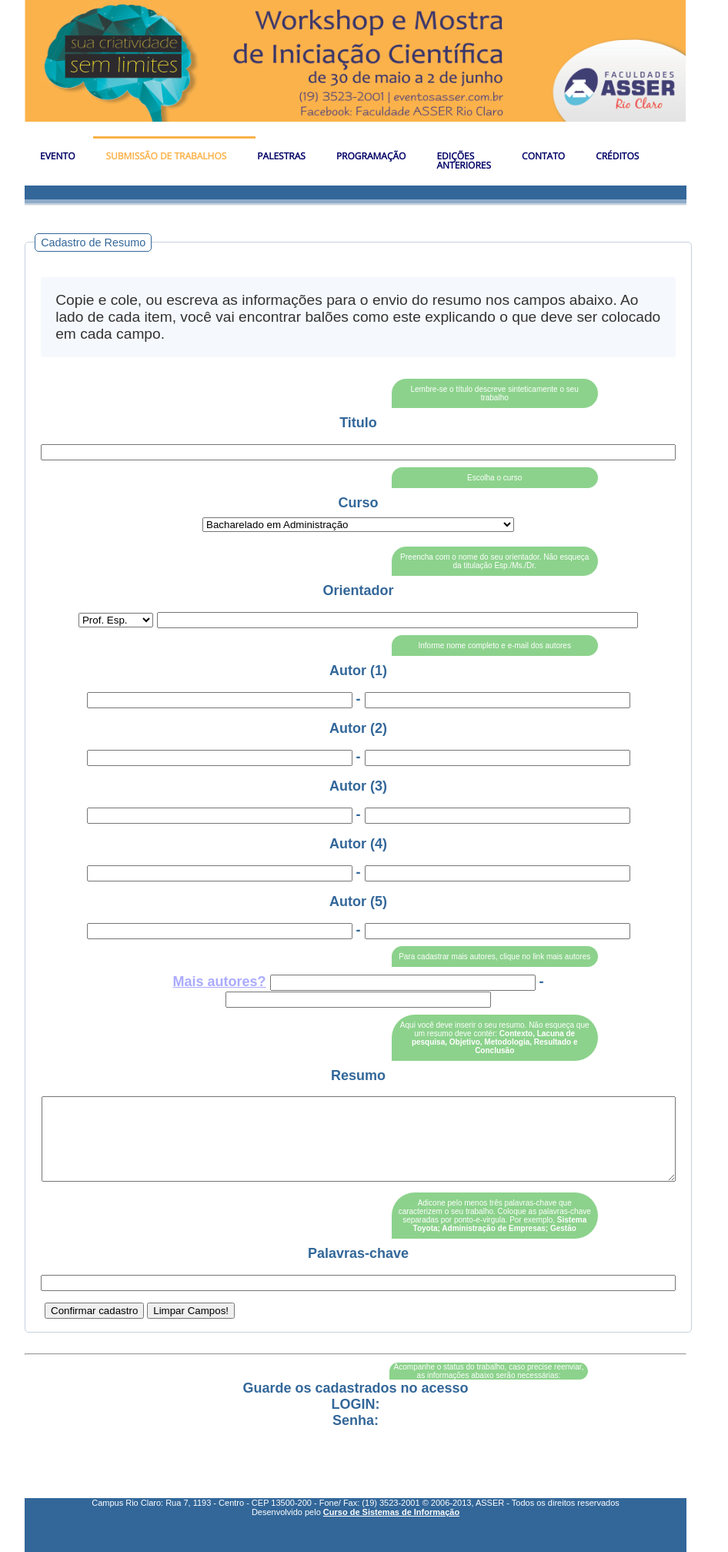
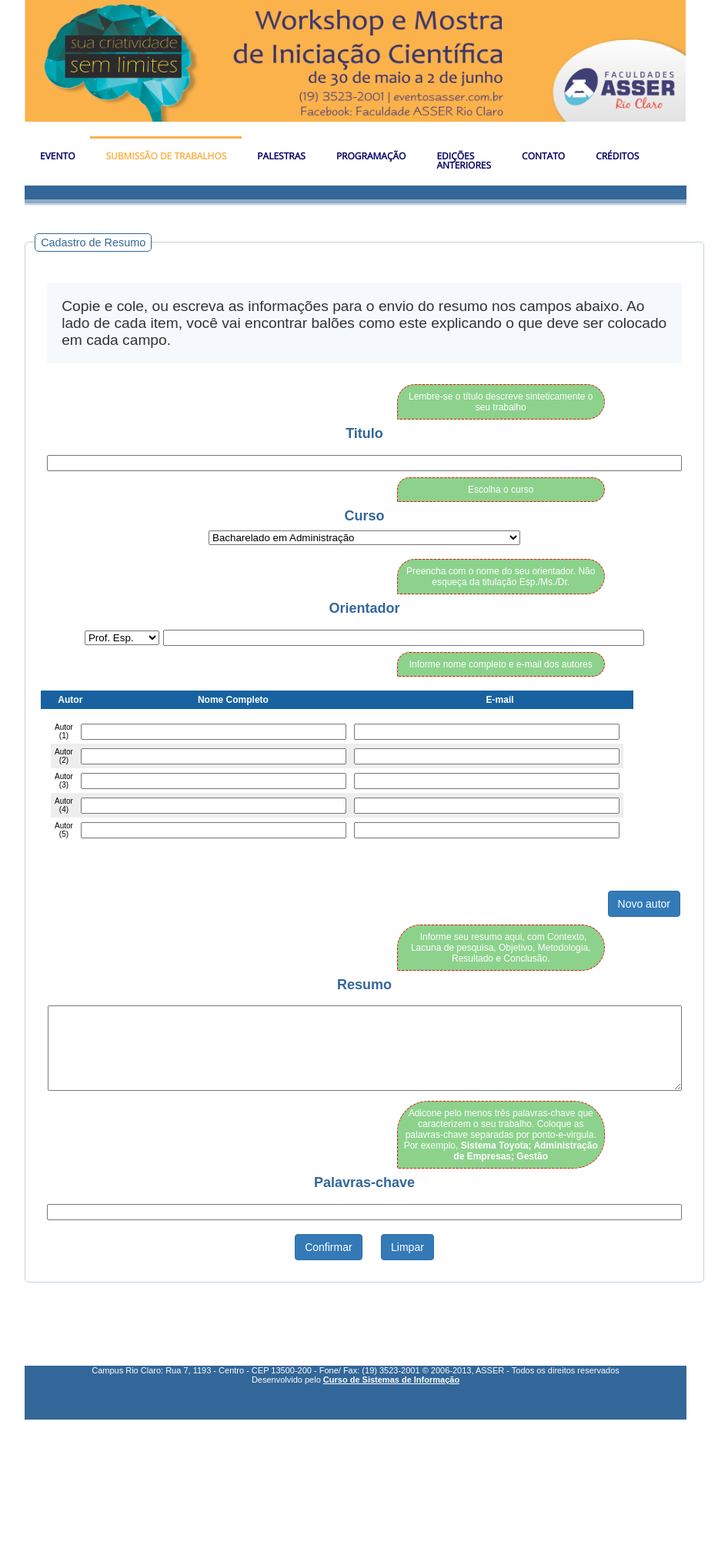
Before and after one commit to aceiro/eventosasser, a PHP site: page /cad_usuario/cad_resumo.php in a window 1280 px wide. Shown: the whole page at 77% size, without its empty margins (178-1124 px from the left). After the commit the page ends 1844 px from the top, so only its background shows below. Run offline with PHP 8.4, Linux system fonts and the light colour scheme; some libraries are stand-ins or nearby versions.

Commit message:
add final changed for n-authors

```diff
--- a/cad_usuario/cad_resumo.php
+++ b/cad_usuario/cad_resumo.php
@@ -1,9 +1,3 @@
-<?php
-	require_once("../cfg/Session.php");
-	$session = new Session("EventosAsser2016");
-	header("Content-Type: text/html; charset=UTF-8", true);
-?>
-
 <!DOCTYPE html >
 <html lang="pt-BR">
 <head>
@@ -14,47 +8,25 @@
 	<link rel="shortcut icon" href="../favicon.ico">
 	<title>Asser Eventos</title>
 
-	<link rel="stylesheet" href="//code.jquery.com/ui/1.11.4/themes/redmond/jquery-ui.css">
-	<script src="//code.jquery.com/jquery-1.10.2.js"></script>
-	<script src="//code.jquery.com/ui/1.11.4/jquery-ui.js"></script>
 
+  	<script src="https://ajax.googleapis.com/ajax/libs/jquery/1.12.2/jquery.min.js"></script>
+  	<script src="http://ajax.aspnetcdn.com/ajax/jquery.validate/1.15.0/jquery.validate.min.js"></script>
+  	<script src="http://maxcdn.bootstrapcdn.com/bootstrap/3.3.6/js/bootstrap.min.js"></script>
 
 	<script src="../scripts/asser-main-menu.js"></script>
-	<script src="//ajax.aspnetcdn.com/ajax/jquery.validate/1.9/jquery.validate.min.js"></script>
 	<script src="../scripts/asser-commum.js"></script>
+	<script src="../scripts/asser-submission.paper-1.0.0.js"></script>
 
 	<link rel="stylesheet" href="../css/menu-styles.css" type="text/css">
 	<link rel="stylesheet" href="../css/estilo.css" type="text/css">
 
-	<script>
+	<script type="text/javascript">
+		var evs = ASSER.submission;
 
 	  	$(function() {
-
-    $("#register-form").validate({
-        rules: {
-            titulo: "required",
-            curso: "required",
-			orientador: "required",
-            autores: "required",
-		    resumo: "required",
-		    keyword: "required",
-        },
-
-        messages: {
-            titulo: "Escreva o titulo",
-			curso: "Escreva o nome do seu curso",
-			orientador: "Escreva o nome do seu orientador",
-			autores: "Escreva o nome do autor",
-			resumo: "Copie e cole seu resumo",
-            keyword: "Copie e cole as palavras-chave"
-        },
-
-        submitHandler: function(form) {
-            form.submit();
-			}
+		    evs.init();
 		});
 
-	});
 	</script>
 </head>
 
@@ -86,11 +58,10 @@
 
         <br />
 
-
+        <fieldset>
+			<legend> Cadastro de Resumo </legend>
 	        <div>
 			    <form id="register-form" name="register-form" method="post" action="confirmaResumo.php"  novalidate="novalidate">
-				<fieldset>
-					<legend> Cadastro de Resumo </legend>
 					<div>
 						<p id="effect" class="ui-corner-all">
 
@@ -138,27 +109,63 @@
 					<input type="text" id="orientador" name="orientador" size="75" maxlength="255" /></div>
 
 				  	<div class="info-resumo">Informe nome completo e e-mail dos autores</div>
-				<div class="rotulo-resumo">Autor (1)</div>
-				<div class="input-resumo"><input type="text" id="autor1" name="autor1" size="40" maxlength="255" /> - <input type="text" id="email1" name="email1" size="40" maxlength="255" /></div>
+					<br/>
+				  	<table id="table-authors-wrapper">
+				    <thead>
+				        <tr>
+				           		<th id="table-author-col">Autor</th>
+								<th id="table-author-name">Nome Completo</th>
+								<th id="table-author-email">E-mail</th>
+				        </tr>
+				    </thead>
 
-				<div class="rotulo-resumo">Autor (2)</div>
-				<div class="input-resumo"><input type="text" id="autor2" name="autor2" size="40" maxlength="255" /> - <input type="text" id="email2" name="email2" size="40" maxlength="255" /></div>
+				    <tbody>
+				        <tr>
+				            <td colspan="3">
+							        <div id="table-authors-container" class="scrollit">
+							            <table id="table-authors">
+							                <tr>
+												<td> Autor (1) </td>
+												<td> <input type="text" id="autor1" name="autor1" size="40" maxlength="255" /> </td>
+												<td> <input type="text" id="email1" name="email1" size="40" maxlength="255" /> </td>
+											</tr>
 
-				<div class="rotulo-resumo">Autor (3)</div>
-				<div class="input-resumo"><input type="text" id="autor3" name="autor3" size="40" maxlength="255" /> - <input type="text" id="email3" name="email3" size="40" maxlength="255" /></div>
+							                <tr>
+												<td> Autor (2) </td>
+												<td> <input type="text" id="autor2" name="autor2" size="40" maxlength="255" /> </td>
+												<td> <input type="text" id="email2" name="email2" size="40" maxlength="255" /> </td>
+											</tr>
 
-				<div class="rotulo-resumo">Autor (4)</div>
-				<div class="input-resumo"><input type="text" id="autor4" name="autor4" size="40" maxlength="255" /> - <input type="text" id="email4" name="email4" size="40" maxlength="255" /></div>
+											<tr>
+												<td> Autor (3) </td>
+												<td> <input type="text" id="autor3" name="autor3" size="40" maxlength="255" /> </td>
+												<td> <input type="text" id="email3" name="email3" size="40" maxlength="255" /> </td>
+											</tr>
 
-				<div class="rotulo-resumo">Autor (5)</div>
-				<div class="input-resumo"><input type="text" id="autor5" name="autor5" size="40" maxlength="255" /> - <input type="text" id="email5" name="email5" size="40" maxlength="255" /></div>
-				<!-- Aqui precisa de um botão, ou link para abrir esta opção e inserir mais autores!! -->
-				<div class="info-resumo">Para cadastrar mais autores, clique no link mais autores</div>
-				<div class="rotulo-resumo"><a href="">Mais autores?</a>
-				<input type="text" id="autorplus[]" name="autorplus[]" size="40" maxlength="255" /> - <input type="text" id="emailplus[]" name="emailplus[]" size="40" maxlength="255" /></div><!-- Aqui deve se declarar um variável do tipo vetor-->
+											<tr>
+												<td> Autor (4) </td>
+												<td> <input type="text" id="autor4" name="autor4" size="40" maxlength="255" /> </td>
+												<td> <input type="text" id="email4" name="email4" size="40" maxlength="255" /> </td>
+											</tr>
 
-                <div class="info-resumo">Aqui você deve inserir o seu resumo. Não esqueça que um resumo deve contér:
-                <strong>Contexto, Lacuna de pesquisa, Objetivo, Metodologia, Resultado e Conclusão</strong></div>
+											<tr>
+												<td> Autor (5) </td>
+												<td> <input type="text" id="autor5" name="autor5" size="40" maxlength="255" /> </td>
+												<td> <input type="text" id="email5" name="email5" size="40" maxlength="255" /> </td>
+											</tr>
+							            </table>
+							        </div>
+				                </td>
+				        </tr>
+				    </tbody>
+				</table>
+
+				<button  class="button button-right" type="button" onclick="evs.addNewAuthorRowToTable();">Novo autor</button>
+				<br/> <br/> <br/>
+
+
+	                <div class="info-resumo"> &nbsp; Informe seu resumo aqui, com Contexto, Lacuna de pesquisa, Objetivo, Metodologia, Resultado e Conclusão.
+	                </div>
 					<div class="rotulo-resumo">Resumo</div>
 					<div class="input-resumo"><textArea id="resumo" name="resumo" cols="100" rows="7"></textArea></div>
 
@@ -167,23 +174,17 @@
 					<div class="rotulo-resumo">Palavras-chave</div>
 					<div class="input-resumo"><input type="text" id="keyword" name="keyword" size="100" maxlength="95" /></div>
 
-                <div class="button">
-              		<input name="cadastrar" type="submit" id="cadastrar" value="Confirmar cadastro" />
-              		<input name="limpar" type="reset" id="limpar" value="Limpar Campos!" />
+	                 <div class="text-align-center">
+	              		<input class="button button-center" name="cadastrar" type="submit" id="cadastrar" value="Confirmar" />
+	              		<input class="button button-center" name="limpar" type="reset" id="limpar" value="Limpar" />
 	              	</div>
 
-              </fieldset>
+
 	            </form>
 			</div>
+		</fieldset>
+
         <br />
-				<div class="rotulo-resumo"><hr></div>
-				<div class="info-resumo">Acompanhe o status do trabalho, caso precise reenviar, as informações abaixo serão necessárias:</div>
-				<div class="rotulo-resumo"><strong>Guarde os cadastrados no acesso</strong></div>
-				<div class="input-resumo">
-					LOGIN: <strong><?php echo $session->get('login'); ?></strong> <br />
-					Senha: <strong><?php echo $session->get('password'); ?></strong>
-				</div>
-
     <div id="rodape">
             <p>Campus Rio Claro: Rua 7, 1193 - Centro - CEP 13500-200 - Fone/ Fax: (19) 3523-2001 © 2006-2013, ASSER - Todos os direitos reservados  <br/> Desenvolvido pelo <a href="http://www.asser.edu.br/rioclaro/graduacao/sistemas/" target="_new"> Curso de Sistemas de Informação </a> </p>
         </div>
--- a/css/estilo.css
+++ b/css/estilo.css
@@ -267,6 +267,25 @@ fieldset input {
     border-radius: 4px;
 }
 
+.text-align-center{
+	text-align: center;
+	padding: 0px;
+}
+
+.button-center{
+	text-align: center;
+	color: #fff;
+    background-color: #337ab7;
+    border-color: #2e6da4;
+    margin: 10px;
+}
+
+.button-center:hover {
+	color: #fff;
+    background-color: #286090;
+    border-color: #204d74;
+}
+
 
 .button-right{
 	float: right;
@@ -293,7 +312,8 @@ label.error{
 }
 
 input.ui-button {
-	padding: 0.4em 3em 2em;
+	/*padding: 0.4em 3em 2em;*/
+	/*padding: 10px;*/
 }
 
 
@@ -333,20 +353,31 @@ hr.fancy-line, hr.fancy-line:before {
      font-size: 18px;
      text-align: center;
      color: #336799;
-   }
+}
+
+.deail-final-resumo{
+	 font-weight: bold;
+	 font-size: 18px;
+	 text-align: center;
+	 color: rgba(214, 6, 6, 0.9);
+	 border-color: rgba(0, 0, 0, 0.65);
+     border-style: dashed;
+}
+
 .input-resumo{
 	 font-weight: bold;
 	 font-size: 18px;
 	 text-align: center;
-	 color: #336799;
+	 color: rgba(214, 6, 6, 0.9);
 }
+
 .info-resumo {
 
-	 font-size: 10px;
+	 font-size: 12px;
 	 text-align: center;
 	 width: 30%;
 	 background-color: rgba(26, 165, 26, 0.5);
-	 border: 1px solid white;
+	 border: 1px dashed red ;
 	 color: white;
 	 border-radius: 40px 40px 40px 2px;
 	 margin-left: 55%;
```
Also changed, not shown: cad_usuario/cad_resumo.html (deleted, +0 -271 lines), cad_usuario/confirma.php (+18 -8 lines), cad_usuario/confirmaResumo.php (+12 -14 lines), cad_usuario/index.php (+5 -4 lines). Lines whose indentation alone changed are shown as unchanged.
